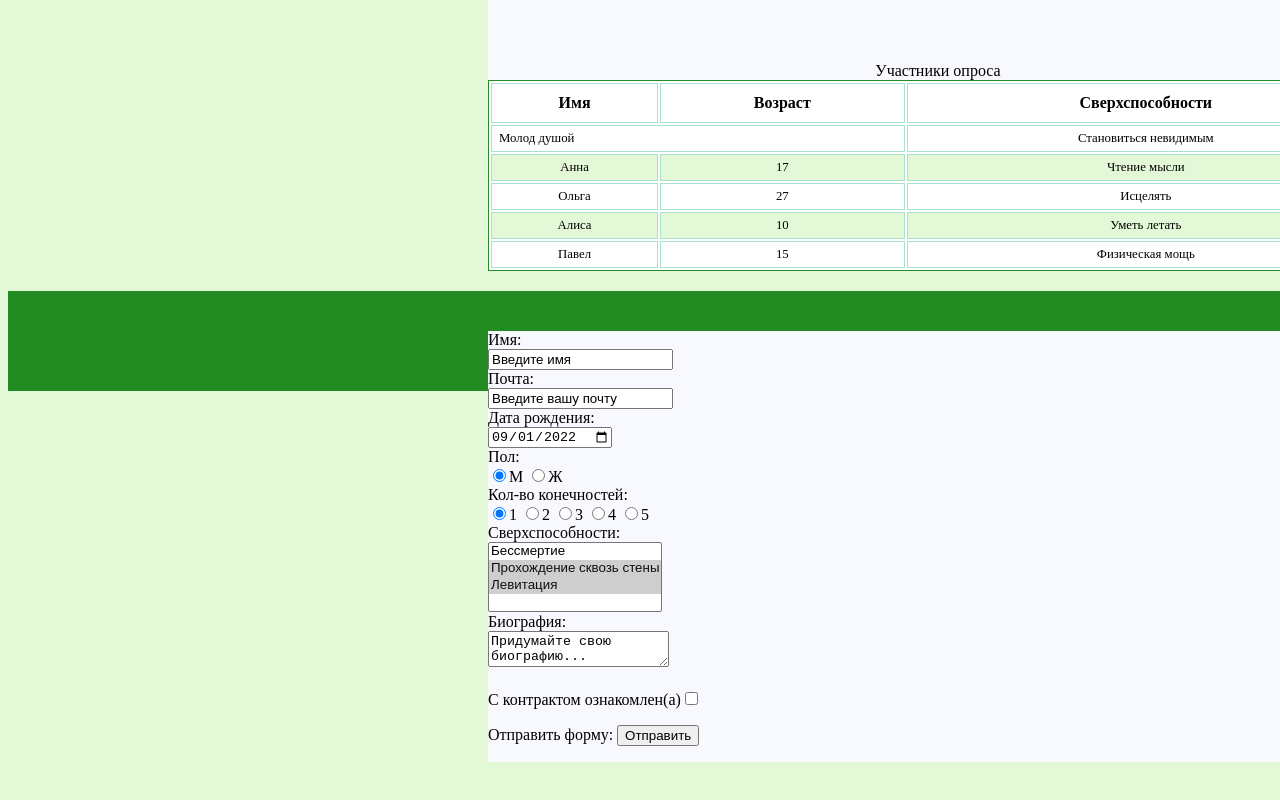
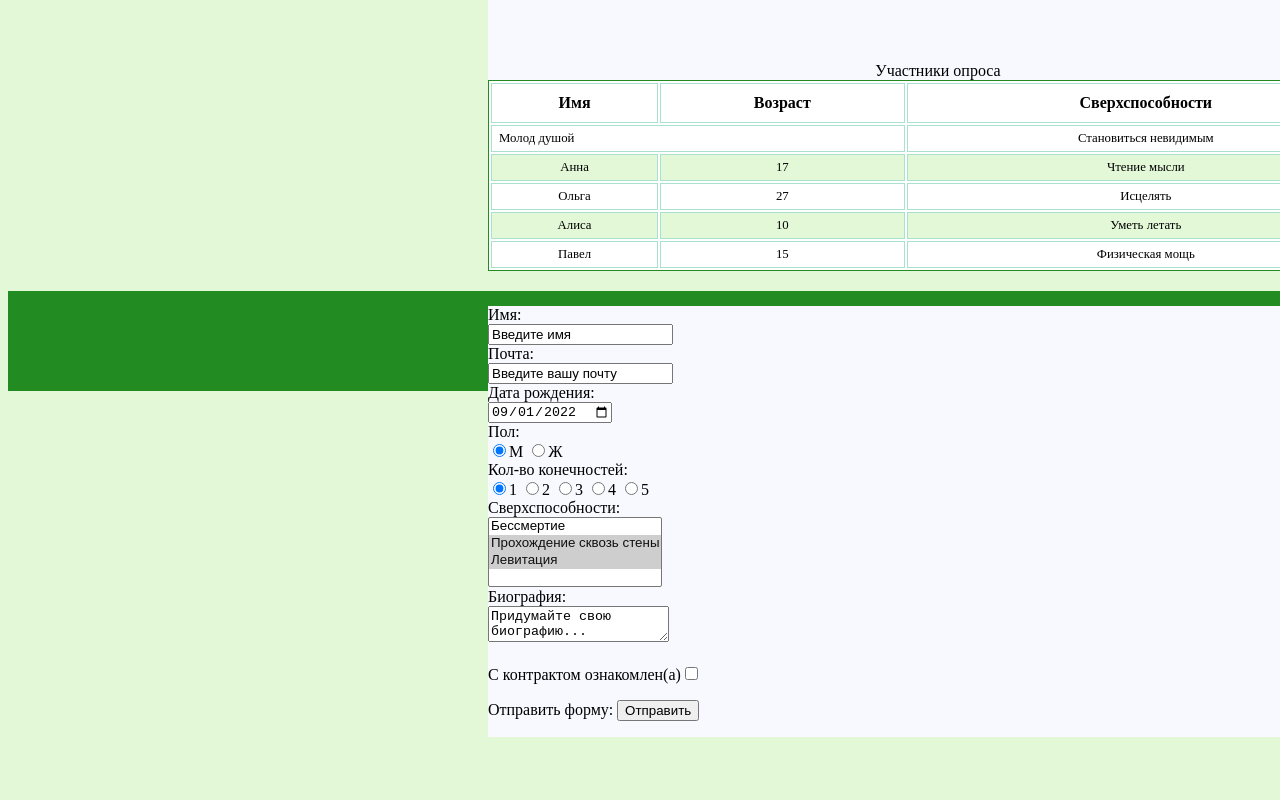
Before and after one commit to PolinaBY/polinaby1, a plain HTML site: page index.html in a window 1280 px wide. Shown: the part 921-1721 px from the top of the page. After the commit the page ends 1673 px from the top, so only its background shows below. Drawn offline with Linux system fonts and the light colour scheme.

Commit message:
Update style.css

```diff
--- a/style.css
+++ b/style.css
@@ -79,7 +79,7 @@ tr.even
 {
   background-color: #f8f8ff;
   width: 960px;
-  margin: 40px;
+  margin: 15px;
   height: auto;
   float: left;
   margin-left:480px;
@@ -88,6 +88,6 @@ tr.even
 {
   background-color: #228b22;
   width: 1920px;
-  margin: 0 auto;
+  margin: 0, 25px;
   height: 100px;
 }
```
